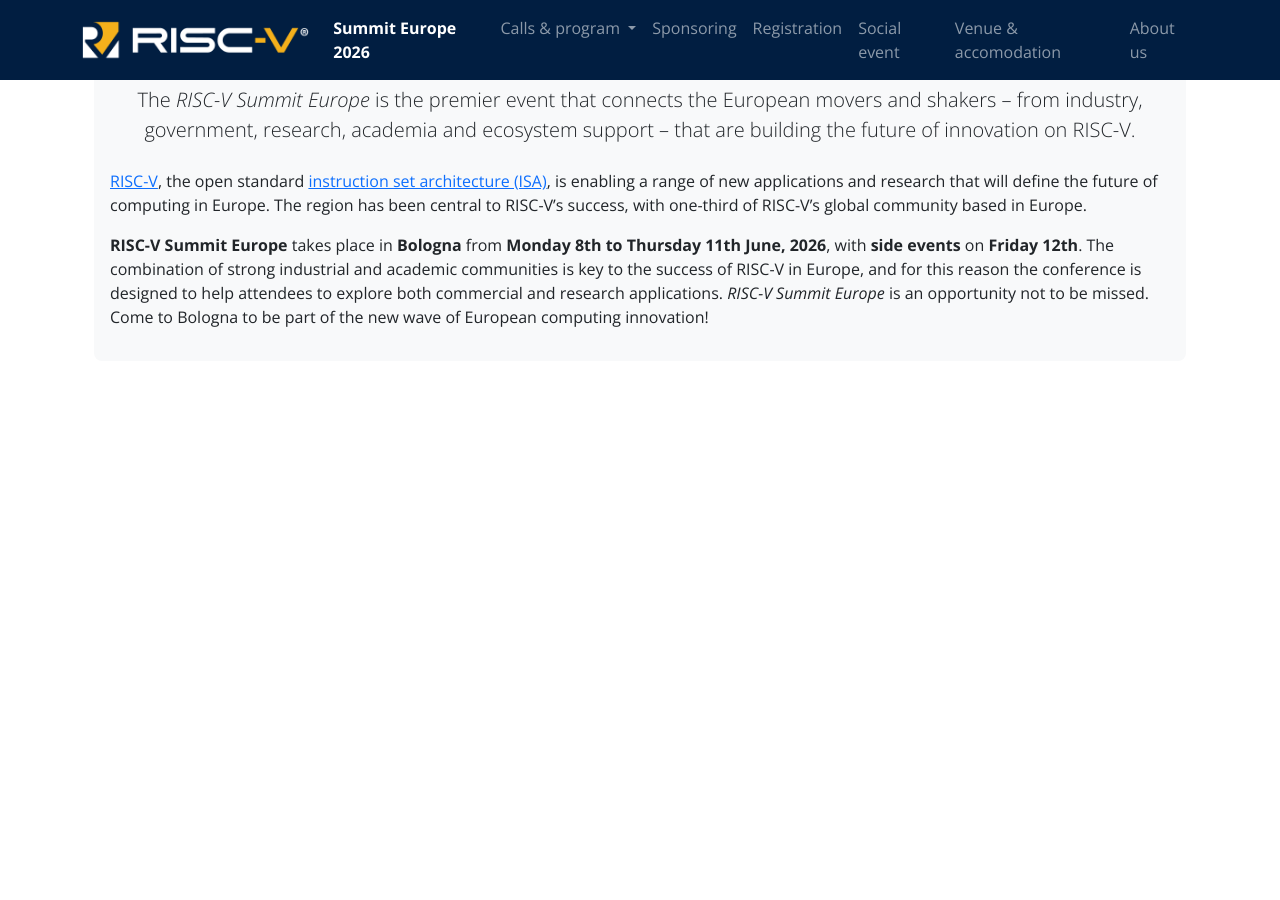
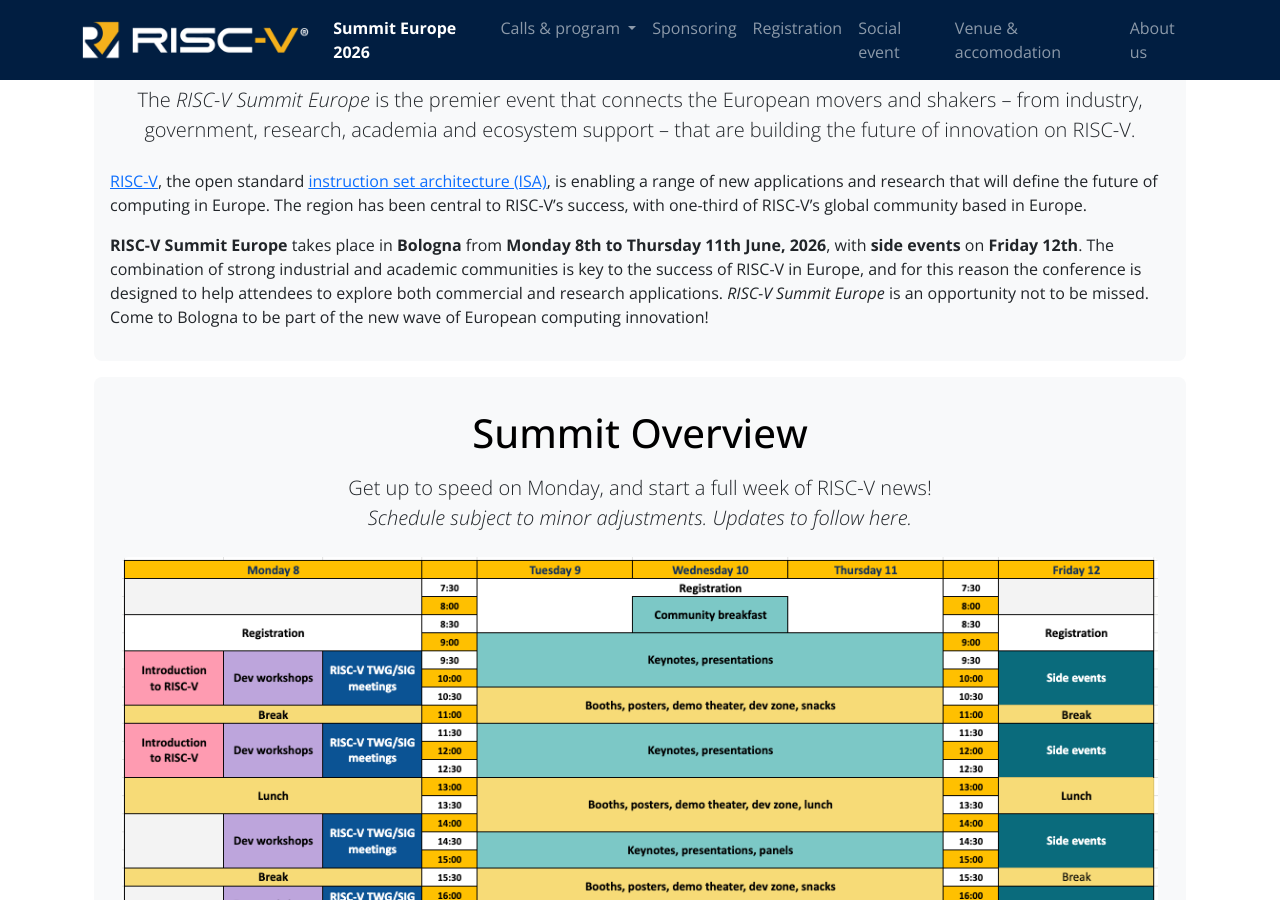
Before and after one commit to riscv-europe/summit-website-development, a Jekyll site: the page built from summit/2026/index.md, in a window 1280 px wide and 900 px high, scrolled down 521 px. Built offline with Jekyll 4.4.1, drawn with Linux system fonts in a browser that asks for light colours; before the commit the page ends 900 px from its top, so only the background shows below that.

Commit message:
Add: schedule on the 2°26 landing page.

```diff
--- a/summit/2026/index.md
+++ b/summit/2026/index.md
@@ -27,3 +27,14 @@
 and research applications.  *RISC-V Summit Europe* is an opportunity
 not to be missed. Come to Bologna to be part of the new wave of
 European computing innovation!
+
+{% include jumboboxend.html %}
+
+{% include jumboboxstart.html
+title = "Summit Overview"
+lead = "Get up to speed on Monday, and start a full week of RISC-V news!<br><em>Schedule subject to minor adjustments. Updates to follow here.</em>"
+%}
+
+{% include bannerimg.html
+    img = "media/banners/schedule-full-week.png"
+%}
```
